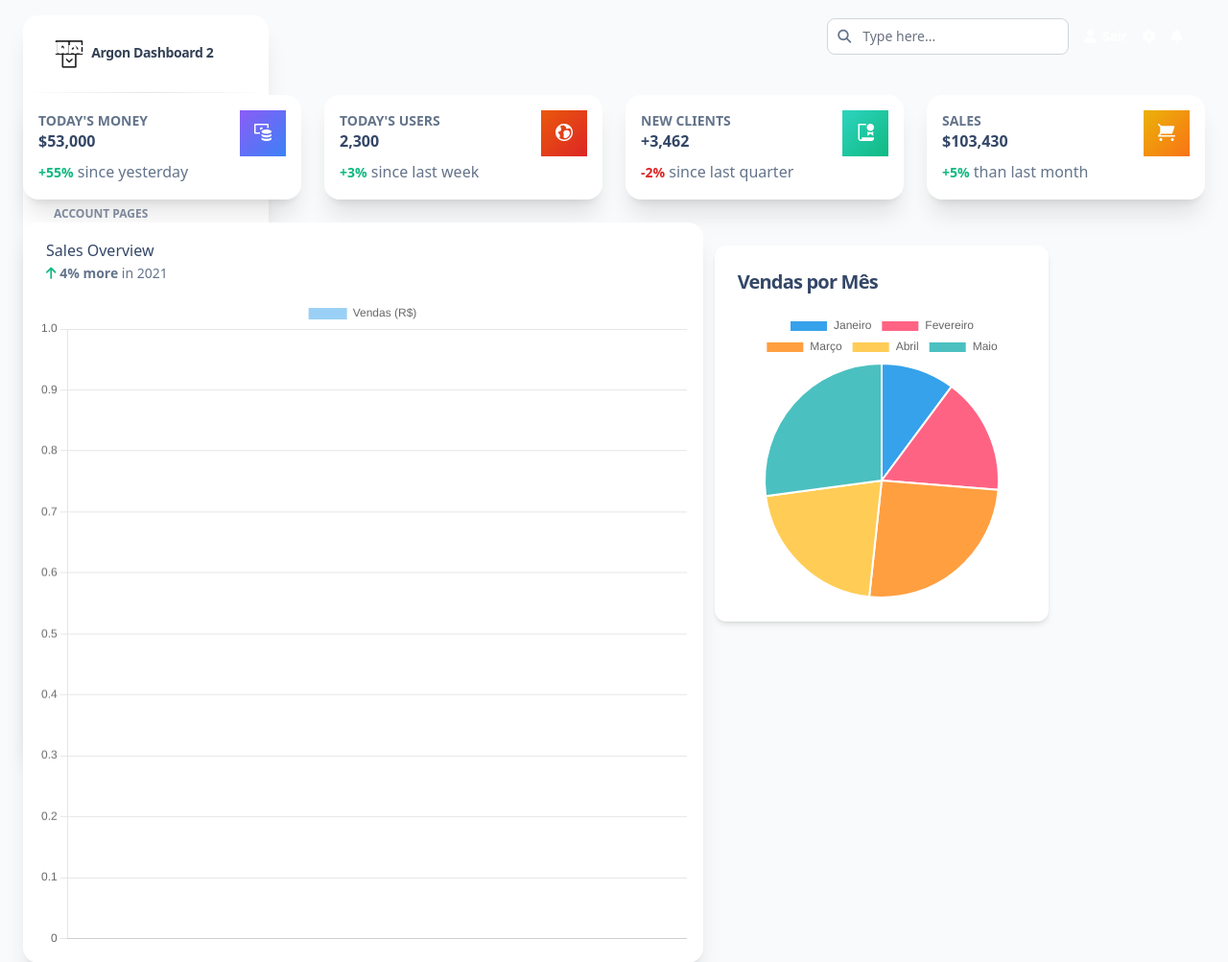
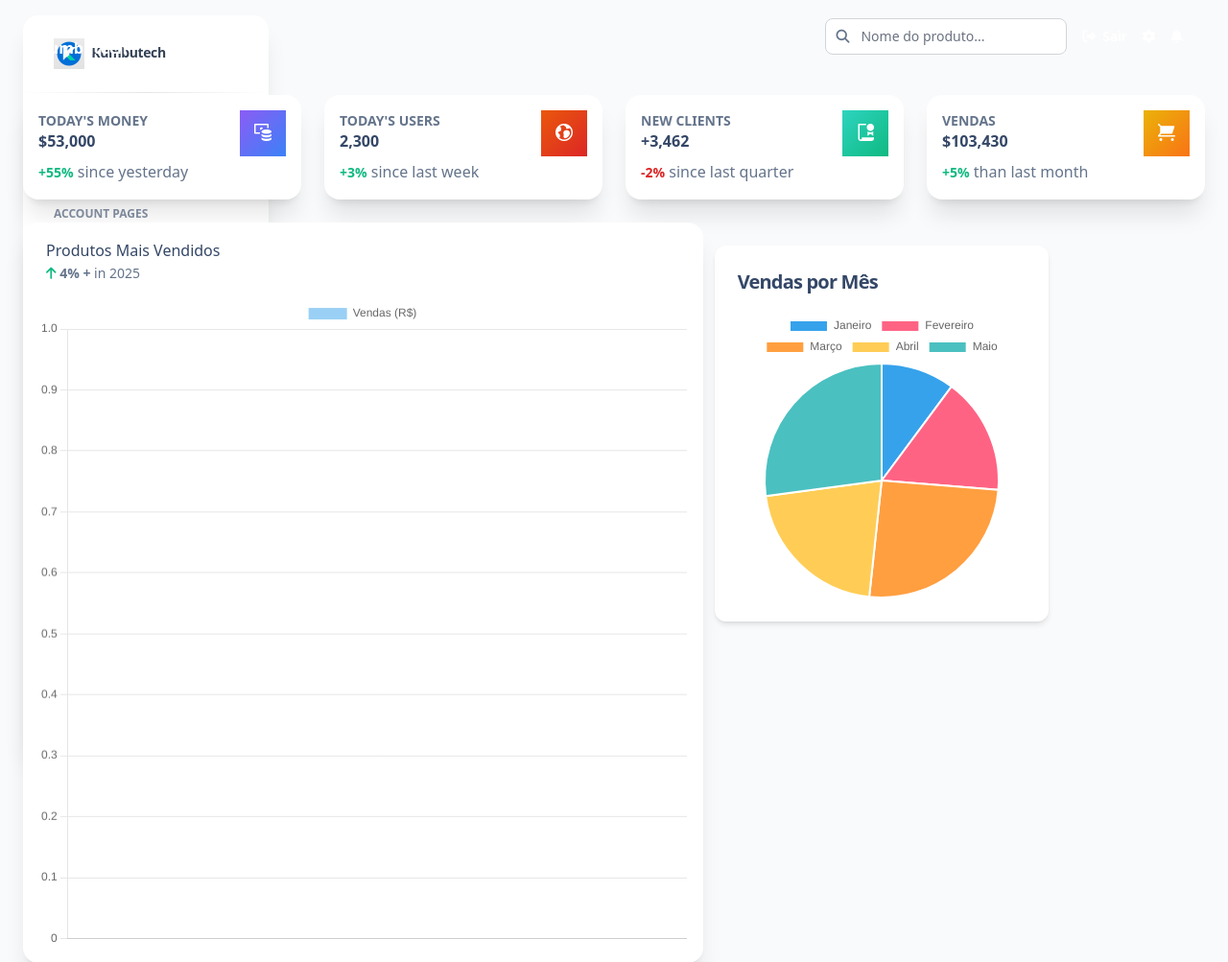
Before and after one commit to Samuel123-456/kumbutech, a Django app: page /product/dashboard/ in a window 1280 px wide. Shown: the top 1003 px of the page at 96% size. Run offline with Django 5.2, Linux system fonts and the light colour scheme; data that the repository does not hold is empty; style sheets or scripts are compiled from the project's sources; some libraries are stand-ins or nearby versions.

Commit message:
translating pages into portugues

```diff
--- a/template/includes/navbar.html
+++ b/template/includes/navbar.html
@@ -4,9 +4,9 @@
       <div class="h-19">
         <i class="absolute top-0 right-0 p-4 opacity-50 cursor-pointer fas fa-times  text-slate-400 xl:hidden" sidenav-close></i>
         <a class="block px-8 py-6 m-0 text-sm whitespace-nowrap  text-slate-700" href="https://demos.creative-tim.com/argon-dashboard-tailwind/pages/dashboard.html" target="_blank">
-          <img src="{% static "/img/logo-ct-dark.png" %}" class="inline h-full max-w-full transition-all duration-200 dark:hidden ease-nav-brand max-h-8" alt="main_logo" />
-          <img src="{% static "/img/logo-ct.png" %}" class="hidden h-full max-w-full transition-all duration-200 dark:inline ease-nav-brand max-h-8" alt="main_logo" />
-          <span class="ml-1 font-semibold transition-all duration-200 ease-nav-brand">Argon Dashboard 2</span>
+          <img src="{% static "/img/main.jpeg" %}" class="inline h-full max-w-full transition-all duration-200 dark:hidden ease-nav-brand max-h-8" alt="main_logo" />
+          <img src="{% static "/img/main.jpeg" %}" class="hidden h-full max-w-full transition-all duration-200 dark:inline ease-nav-brand max-h-8" alt="main_logo" />
+          <span class="ml-1 font-semibold transition-all duration-200 ease-nav-brand">Kumbutech</span>
         </a>
       </div>
 
@@ -18,7 +18,7 @@
           <li class="mt-0.5 w-full">
             <a class="py-2.7 text-sm ease-nav-brand my-0 mx-2 flex items-center whitespace-nowrap px-4 transition-colors  dark:opacity-80" href="{% url "dashboard" %}">
               <div class="mr-2 flex h-8 w-8 items-center justify-center rounded-lg bg-center stroke-0 text-center xl:p-2.5">
-                <i class="relative top-0 text-sm leading-normal text-blue-500 ni ni-tv-2"></i>
+                <i class="relative top-0 text-sm leading-normal text-blue-500 fas fa-tachometer-alt"></i>
               </div>
               <span class="ml-1 duration-300 opacity-100 pointer-events-none ease">Dashboard</span>
             </a>
@@ -29,16 +29,16 @@
               <div class="mr-2 flex h-8 w-8 items-center justify-center rounded-lg bg-center stroke-0 text-center xl:p-2.5">
                 <i class="relative top-0 text-sm leading-normal text-orange-500 ni ni-calendar-grid-58"></i>
               </div>
-              <span class="ml-1 duration-300 opacity-100 pointer-events-none ease">Tables</span>
+              <span class="ml-1 duration-300 opacity-100 pointer-events-none ease">Tabelas dos Produtos</span>
             </a>
           </li>
 
           <li class="mt-0.5 w-full">
             <a class="py-2.7 text-sm ease-nav-brand my-0 mx-2 flex items-center whitespace-nowrap px-4 transition-colors  dark:opacity-80" href="{% url "product" %}">
               <div class="mr-2 flex h-8 w-8 items-center justify-center rounded-lg bg-center fill-current stroke-0 text-center xl:p-2.5">
-                <i class="relative top-0 text-sm leading-normal text-emerald-500 ni ni-credit-card"></i>
+                <i class="relative top-0 text-sm leading-normal text-emerald-500 fa fa-plus"></i>
               </div>
-              <span class="ml-1 duration-300 opacity-100 pointer-events-none ease">Product</span>
+              <span class="ml-1 duration-300 opacity-100 pointer-events-none ease">Cadastro de Produtos</span>
             </a>
           </li>
 
@@ -51,20 +51,20 @@
           </li>
 
           <li class="mt-0.5 w-full">
-            <a class="py-2.7 text-sm ease-nav-brand my-0 mx-2 flex items-center whitespace-nowrap px-4 transition-colors  dark:opacity-80" href="../pages/profile.html">
+            <a class="py-2.7 text-sm ease-nav-brand my-0 mx-2 flex items-center whitespace-nowrap px-4 transition-colors  dark:opacity-80" href="#">
               <div class="mr-2 flex h-8 w-8 items-center justify-center rounded-lg bg-center stroke-0 text-center xl:p-2.5">
                 <i class="relative top-0 text-sm leading-normal text-slate-700 ni ni-single-02"></i>
               </div>
-              <span class="ml-1 duration-300 opacity-100 pointer-events-none ease">Profile</span>
+              <span class="ml-1 duration-300 opacity-100 pointer-events-none ease">Perfil *</span>
             </a>
           </li>
 
           <li class="mt-0.5 w-full">
             <a class="py-2.7 text-sm ease-nav-brand my-0 mx-2 flex items-center whitespace-nowrap px-4 transition-colors  dark:opacity-80" href="{% url "signout" %}">
               <div class="mr-2 flex h-8 w-8 items-center justify-center rounded-lg bg-center stroke-0 text-center xl:p-2.5">
-                <i class="relative top-0 text-sm leading-normal text-orange-500 ni ni-single-copy-04"></i>
+                <i class="relative top-0 text-sm leading-normal text-orange-500 fa fa-sign-out"></i>
               </div>
-              <span class="ml-1 duration-300 opacity-100 pointer-events-none ease">Sign Out</span>
+              <span class="ml-1 duration-300 opacity-100 pointer-events-none ease">Sair</span>
             </a>
           </li>
 
--- a/template/includes/upper_navbar.html
+++ b/template/includes/upper_navbar.html
@@ -5,11 +5,11 @@
             <!-- breadcrumb -->
             <ol class="flex flex-wrap pt-1 mr-12 bg-transparent rounded-lg sm:mr-16">
               <li class="text-sm leading-normal">
-                <a class="text-white opacity-50" href="javascript:;">Pages</a>
+                <a class="text-white opacity-50" href="javascript:;">Paginas</a>
               </li>
-              <li class="text-sm pl-2 capitalize leading-normal text-white before:float-left before:pr-2 before:text-white before:content-['/']" aria-current="page">Billing</li>
+              <li class="text-sm pl-2 capitalize leading-normal text-white before:float-left before:pr-2 before:text-white before:content-['/']" aria-current="page"></li>
             </ol>
-            <h6 class="mb-0 font-bold text-white capitalize">Billing</h6>
+            <h6 class="mb-0 font-bold text-white capitalize">Kumbutech</h6>
           </nav>
 
           <div class="flex items-center mt-2 grow sm:mt-0 sm:mr-6 md:mr-0 lg:flex lg:basis-auto">
@@ -19,7 +19,7 @@
                   <span class="text-sm ease leading-5.6 absolute z-50 -ml-px flex h-full items-center whitespace-nowrap rounded-lg rounded-tr-none rounded-br-none border border-r-0 border-transparent bg-transparent py-2 px-2.5 text-center font-normal text-slate-500 transition-all">
                     <i class="fas fa-search"></i>
                   </span>
-                  <input type="search" name='q' class="pl-9 text-sm focus:shadow-primary-outline ease w-1/100 leading-5.6 relative -ml-px block min-w-0 flex-auto rounded-lg border border-solid border-gray-300 dark:bg-slate-850  bg-white bg-clip-padding py-2 pr-3 text-gray-700 transition-all placeholder:text-gray-500 focus:border-blue-500 focus:outline-none focus:transition-shadow" placeholder="Type here..." />
+                  <input type="search" name='q' class="pl-9 text-sm focus:shadow-primary-outline ease w-1/100 leading-5.6 relative -ml-px block min-w-0 flex-auto rounded-lg border border-solid border-gray-300 dark:bg-slate-850  bg-white bg-clip-padding py-2 pr-3 text-gray-700 transition-all placeholder:text-gray-500 focus:border-blue-500 focus:outline-none focus:transition-shadow" placeholder="Nome do produto..." />
                 </div>
               </form>
             </div>
@@ -30,7 +30,7 @@
               </li> -->
               <li class="flex items-center">
                 <a href="{% url "signout" %}" class="block px-0 py-2 text-sm font-semibold text-white transition-all ease-nav-brand">
-                  <i class="fa fa-user sm:mr-1"></i>
+                  <i class="fa fa-sign-out sm:mr-1"></i>
                   <span class="hidden sm:inline">Sair</span>
                 </a>
               </li>
--- a/template/site/dashboard.html
+++ b/template/site/dashboard.html
@@ -107,7 +107,7 @@
                 <div class="flex flex-row -mx-3">
                   <div class="flex-none w-2/3 max-w-full px-3">
                     <div>
-                      <p class="mb-0 font-sans text-sm font-semibold leading-normal uppercase  dark:opacity-60">Sales</p>
+                      <p class="mb-0 font-sans text-sm font-semibold leading-normal uppercase  dark:opacity-60">Vendas</p>
                       <h5 class="mb-2 font-bold ">$103,430</h5>
                       <p class="mb-0  dark:opacity-60">
                         <span class="text-sm font-bold leading-normal text-emerald-500">+5%</span>
@@ -131,10 +131,10 @@
           <div class="w-full max-w-full px-3 mt-0 lg:w-7/12 lg:flex-none">
             <div class="border-black/12.5 dark:bg-slate-850 dark:shadow-dark-xl shadow-xl relative z-20 flex min-w-0 flex-col break-words rounded-2xl border-0 border-solid bg-white bg-clip-border">
               <div class="border-black/12.5 mb-0 rounded-t-2xl border-b-0 border-solid p-6 pt-4 pb-0">
-                <h6 class="capitalize ">Sales overview</h6>
+                <h6 class="capitalize ">Produtos mais vendidos</h6>
                 <p class="mb-0 text-sm leading-normal  dark:opacity-60">
                   <i class="fa fa-arrow-up text-emerald-500"></i>
-                  <span class="font-semibold">4% more</span> in 2021
+                  <span class="font-semibold">4% +</span> in 2025
                 </p>
               </div>
               <div class="flex-auto p-4">
```
Also changed, not shown: template/controls/signin.html (+4 -4 lines), template/controls/signup.html (+6 -6 lines), template/site/tables.html (+4 -4 lines).
